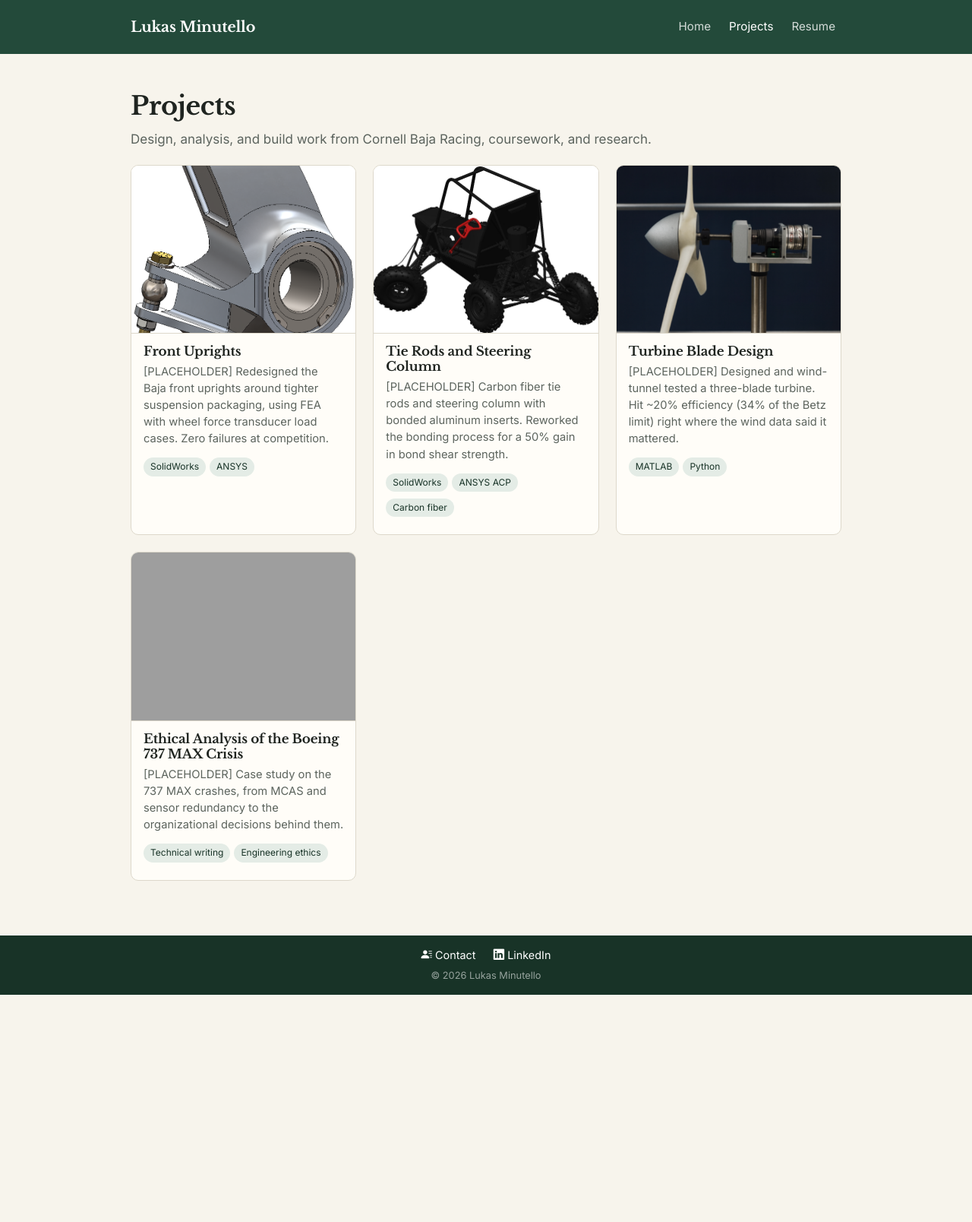
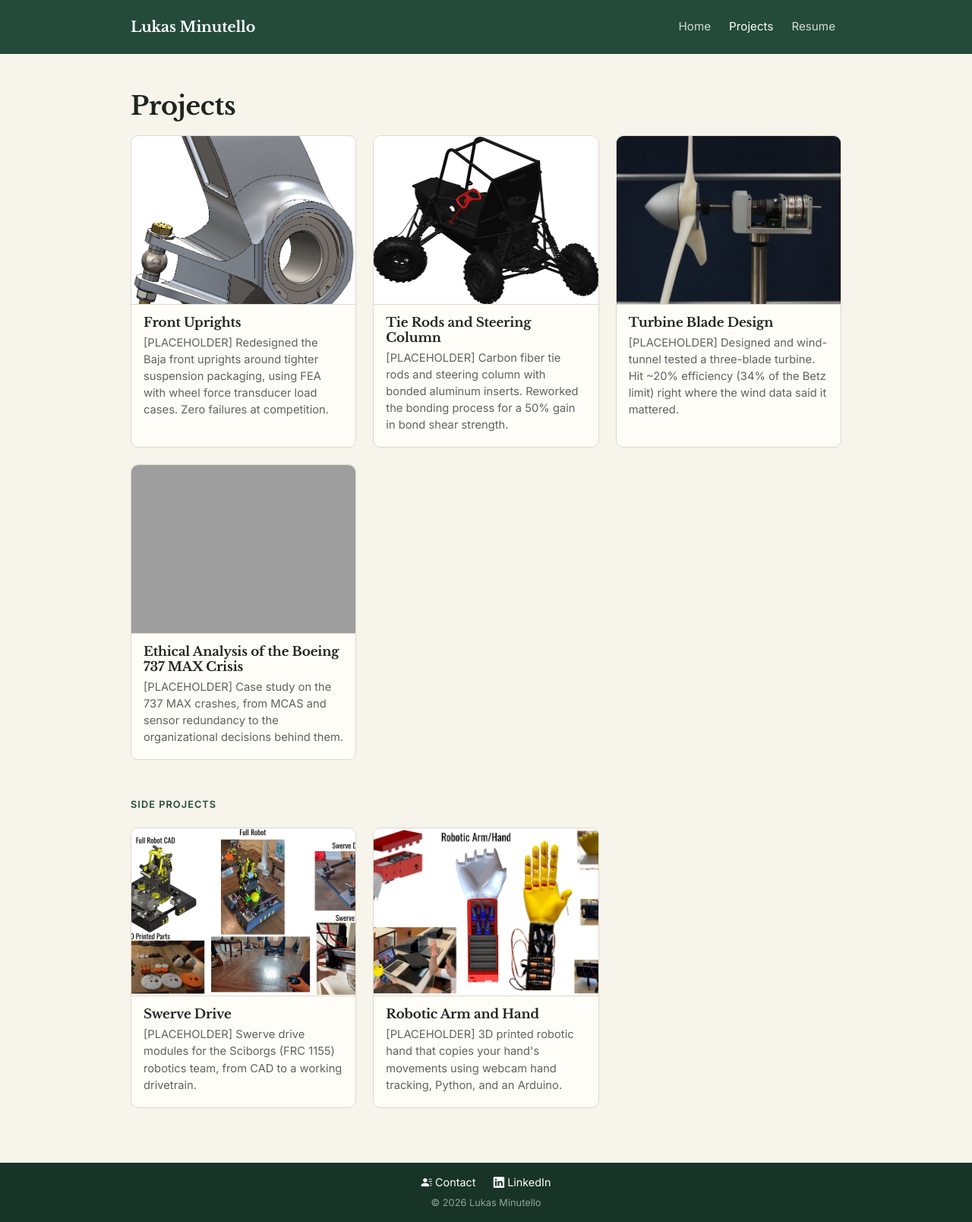
Before and after one commit to lminutello/LukasMinutello, a Jekyll site: the page built from _pages/projects.md, in a window 1280 px wide. Shown: the whole page at 76% size. Built offline with Jekyll 4.4.1, drawn with Linux system fonts in a browser that asks for light colours; before the commit the page ends 1309 px from its top, so only the background shows below that; grey boxes are pictures that could not be loaded.

Commit message:
Projects: side projects section, swerve drive and robotic arm pages, no tags
- Projects page split into main projects and a Side projects section
  (category: side); homepage still shows featured main projects only
- New side project pages: Swerve Drive (FRC 1155) and Robotic Arm and Hand,
  with GIFs converted to small looping MP4s (8.3 MB -> 0.2 MB)
- Gallery include plays .mp4 entries as muted looping video
- Removed tool tags from project cards and project pages

Co-Authored-By: Claude Opus 5.5 <noreply@anthropic.com>
Claude-Session: https://claude.ai/code/session_01APgtAAANrpUwGP3NcpSnbC

```diff
--- a/_includes/gallery.html
+++ b/_includes/gallery.html
@@ -2,7 +2,12 @@
 <div class="gallery">
   {% for img in include.images %}
   <figure>
+    {% assign ext = img.src | split: "." | last %}
+    {% if ext == "mp4" %}
+    <video src="{{ img.src | relative_url }}" autoplay muted loop playsinline></video>
+    {% else %}
     <a href="{{ img.src | relative_url }}" target="_blank" rel="noopener"><img src="{{ img.src | relative_url }}" alt="{{ img.alt | default: page.title }}" loading="lazy"></a>
+    {% endif %}
     {% if img.caption %}<figcaption>{{ img.caption }}</figcaption>{% endif %}
   </figure>
   {% endfor %}
--- a/_includes/project-card.html
+++ b/_includes/project-card.html
@@ -3,6 +3,5 @@
   <div class="card-body">
     <h3>{{ include.project.title }}</h3>
     <p>{{ include.project.summary | default: include.project.description }}</p>
-    {% if include.project.technologies %}<div class="tags">{% for t in include.project.technologies %}<span class="tag">{{ t }}</span>{% endfor %}</div>{% endif %}
   </div>
 </a>
--- a/_layouts/project.html
+++ b/_layouts/project.html
@@ -6,7 +6,6 @@ layout: default
   <div class="project-header">
     <h1>{{ page.title }}</h1>
     {% if page.summary %}<p class="lede">{{ page.summary }}</p>{% endif %}
-    {% if page.technologies %}<div>{% for t in page.technologies %}<span class="tag">{{ t }}</span>{% endfor %}</div>{% endif %}
   </div>
 
   {% if page.image %}<img class="project-hero" src="{{ page.image | relative_url }}" alt="{{ page.title }}">{% endif %}
--- a/_pages/projects.md
+++ b/_pages/projects.md
@@ -5,9 +5,16 @@ permalink: /projects/
 ---
 
 <h1>Projects</h1>
-<p class="prose" style="color:#5C645E;">Design, analysis, and build work from Cornell Baja Racing, coursework, and research.</p>
 
 <div class="card-grid">
-{% assign projects = site.projects | where_exp: "p", "p.hidden != true" | sort: "order" %}
+{% assign projects = site.projects | where_exp: "p", "p.hidden != true" | where_exp: "p", "p.category != 'side'" | sort: "order" %}
 {% for project in projects %}{% include project-card.html project=project %}{% endfor %}
 </div>
+
+<section class="projects-section">
+<div class="section-label">Side projects</div>
+<div class="card-grid">
+{% assign side = site.projects | where_exp: "p", "p.hidden != true" | where: "category", "side" | sort: "order" %}
+{% for project in side %}{% include project-card.html project=project %}{% endfor %}
+</div>
+</section>
--- /dev/null
+++ b/_projects/2021-swerve-drive.md
@@ -0,0 +1,16 @@
+---
+layout: project
+order: 20
+category: side
+title: Swerve Drive
+description: Swerve drive design for the Sciborgs FRC 1155 robotics team (2020/21)
+summary: "[PLACEHOLDER] Swerve drive modules for the Sciborgs (FRC 1155) robotics team, from CAD to a working drivetrain."
+image: /assets/images/swerve-drive/1.jpg
+gallery:
+  - src: /assets/images/swerve-drive/demo.mp4
+  - src: /assets/images/swerve-drive/2.jpg
+---
+
+[PLACEHOLDER] Swerve drive design for the Sciborgs, the Bronx Science FRC robotics team (team 1155), in the 2020/21 season.
+
+[PLACEHOLDER] Each swerve module has two mechanisms: a swivel mechanism that rotates the orientation of the wheel, and a powertrain that spins the wheel itself. That lets the robot drive in any direction while facing any way.
--- /dev/null
+++ b/_projects/robotic-arm.md
@@ -0,0 +1,16 @@
+---
+layout: project
+order: 21
+category: side
+title: Robotic Arm and Hand
+description: 3D printed robotic hand controlled by webcam hand tracking
+summary: "[PLACEHOLDER] 3D printed robotic hand that copies your hand's movements using webcam hand tracking, Python, and an Arduino."
+image: /assets/images/robotic-arm/1.jpg
+gallery:
+  - src: /assets/images/robotic-arm/demo.mp4
+  - src: /assets/images/robotic-arm/2.jpg
+---
+
+[PLACEHOLDER] A 3D printed robotic hand with servo-driven fingers that mirrors a person's hand in real time.
+
+[PLACEHOLDER] MediaPipe's hand tracking finds the coordinates of points on the hand from a webcam feed. The distances between those points determine how far each servo needs to turn, and Python sends the commands to an Arduino through Pyfirmata.
--- a/_sass/custom.scss
+++ b/_sass/custom.scss
@@ -153,6 +153,8 @@ footer {
   .tags { margin-top: 10px; }
 }
 
+.projects-section { margin-top: 3rem; }
+
 .project-card:hover { transform: translateY(-3px); border-color: $green; color: $ink; }
 
 .tag {
@@ -209,6 +211,7 @@ footer {
     background: #fff;
     transition: border-color 0.2s;
   }
+  video { width: 100%; aspect-ratio: 4 / 3; object-fit: contain; border-radius: 8px; border: 1px solid $rule; background: #fff; display: block; }
   a:hover img { border-color: $green; }
   figcaption { font-size: 0.85rem; color: $muted; margin-top: 4px; }
 }
```
Also changed, not shown: assets/images/robotic-arm/1.jpg (added), assets/images/robotic-arm/2.jpg (added), assets/images/swerve-drive/1.jpg (added), assets/images/swerve-drive/2.jpg (added), 2 other files.
